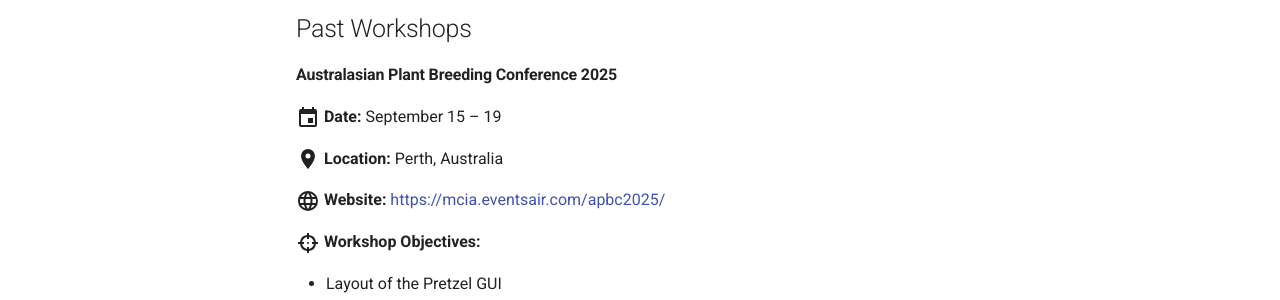
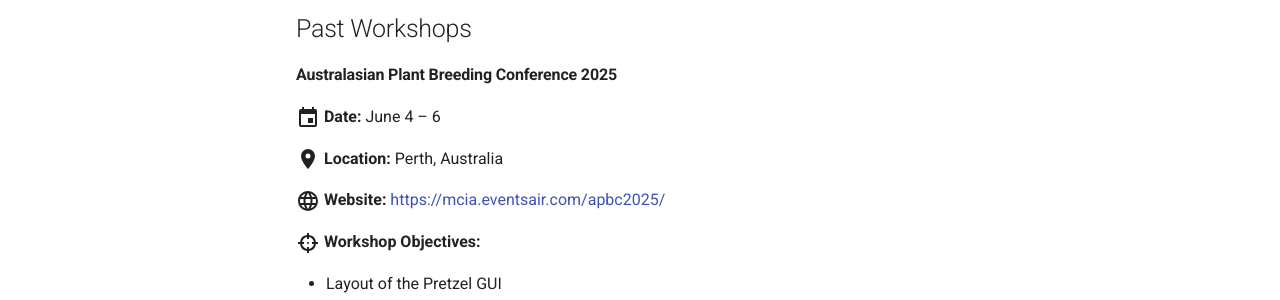
Before and after one commit to plantinformatics/pretzel-documentation-website, an MkDocs documentation site: the page built from docs/Workshops/workshops.md, in a window 1280 px wide and 1176 px high. Shown: the part 500-800 px from the top of the window. Built offline with MkDocs 1.6.1 and Material for MkDocs 9.7.7, drawn with Linux system fonts in a browser that asks for light colours.

Commit message:
fix workshop date

```diff
--- a/docs/Workshops/workshops.md
+++ b/docs/Workshops/workshops.md
@@ -15,7 +15,7 @@
 
 #### Australasian Plant Breeding Conference 2025
 
-:material-calendar:{ .lg .middle } **Date:** September 15 – 19
+:material-calendar:{ .lg .middle } **Date:** June 4 – 6
 
 :material-map-marker:{ .lg .middle } **Location:** Perth, Australia
 
```
